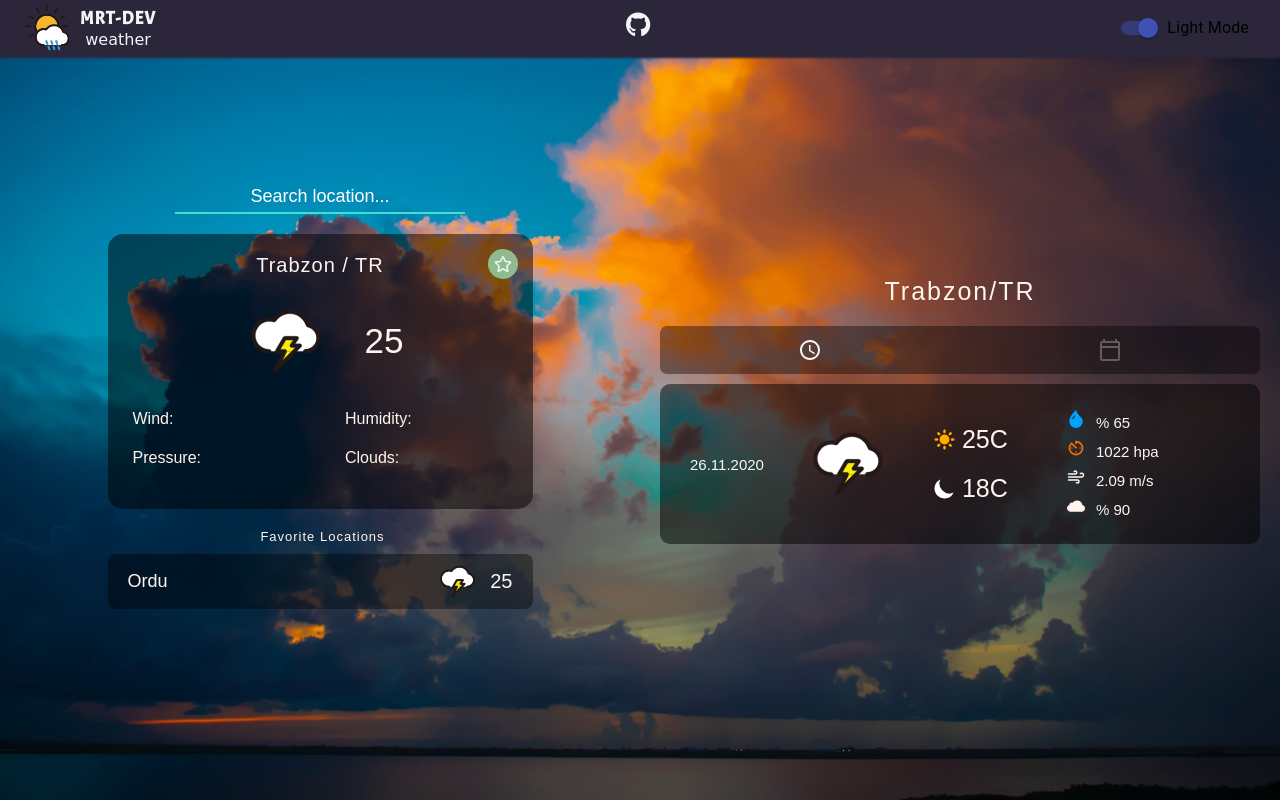
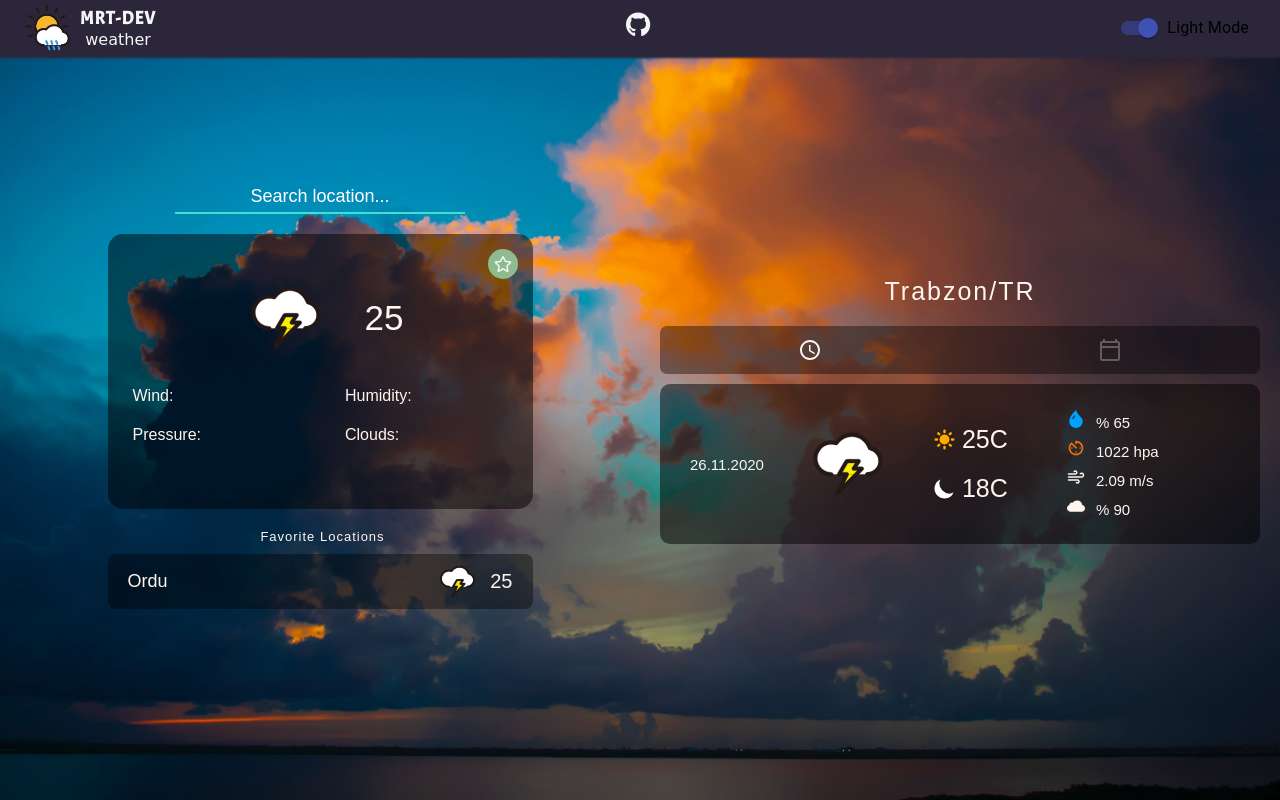
Before and after one commit to muratartan/react-weather, a React (Create React App) app: page /weather in a window 1280 px wide. Built offline with nearby package versions, Linux system fonts and the light colour scheme; a web font is replaced by a local one.

Commit message:
send data from weather container to related components by props

```diff
--- a/src/components/CurrentWeather/CurrentWeather.js
+++ b/src/components/CurrentWeather/CurrentWeather.js
@@ -5,11 +5,11 @@ import img from '../../assets/icons/11n.png';
 import Button from '../Buttons/Button/Button';
 import { FaRegStar } from 'react-icons/fa';
 
-const currentWeather = () => {
+const currentWeather = props => {
 
         return (
             <div className='CurrentWeatherCard'>
-                <p className='CityName'>Trabzon / TR</p>
+                <p className='CityName'>{props.locationName}</p>
                 <div className='WeatherStatus'>
                     <img src={img} alt='weather' />
                     <p className='Temp'>25</p>
--- a/src/containers/Weather/Weather.js
+++ b/src/containers/Weather/Weather.js
@@ -14,12 +14,17 @@ class Weather extends Component {
             <div className='Weather'>
                <div className='WeatherLeftLayout'>
                    <Input placeholder='Search location...' />
-                   <CurrentWeather />
+                   <CurrentWeather
+                        locationName={this.props.location}
+                        currentData= {this.props.current}/>
                    <span>Favorite Locations</span>
                     <Favorites />
                </div>
                <div className='WeatherRightLayout'>
-                   <Forecast />
+                   <Forecast
+                        locationName={this.props.location}
+                        hourlyData={this.props.hourly}
+                        weeklyData={this.props.weekly}/>
                </div>
 
             </div>
@@ -29,7 +34,10 @@ class Weather extends Component {
 
 const mapStateToProps = state => {
     return {
-
+        current: state.currentWeather,
+        hourly: state.hourlyForecast,
+        weekly: state.weeklyForecast,
+        location: state.location
     }
 }
 
--- a/src/store/actions/weather.js
+++ b/src/store/actions/weather.js
@@ -1,9 +1,10 @@
 import axios from '../../axios-weather';
 import * as actionTypes from './actionTypes';
 
-export const fetchWeatherStart = () => {
+export const fetchWeatherStart = (location) => {
     return {
-        type: actionTypes.FETCH_WEATHER_START
+        type: actionTypes.FETCH_WEATHER_START,
+        location: location
     }
 };
 
@@ -23,7 +24,7 @@ export const fetchWeatherFail = (error) => {
 
 export const fetchWeather = (location) => {
     return dispatch => {
-        dispatch(fetchWeatherStart)
+        dispatch(fetchWeatherStart(location))
         axios.get('/onecall?lat=33.441792&lon=-94.037689&appid=')
             .then(response => {
                 console.log(response);
```
